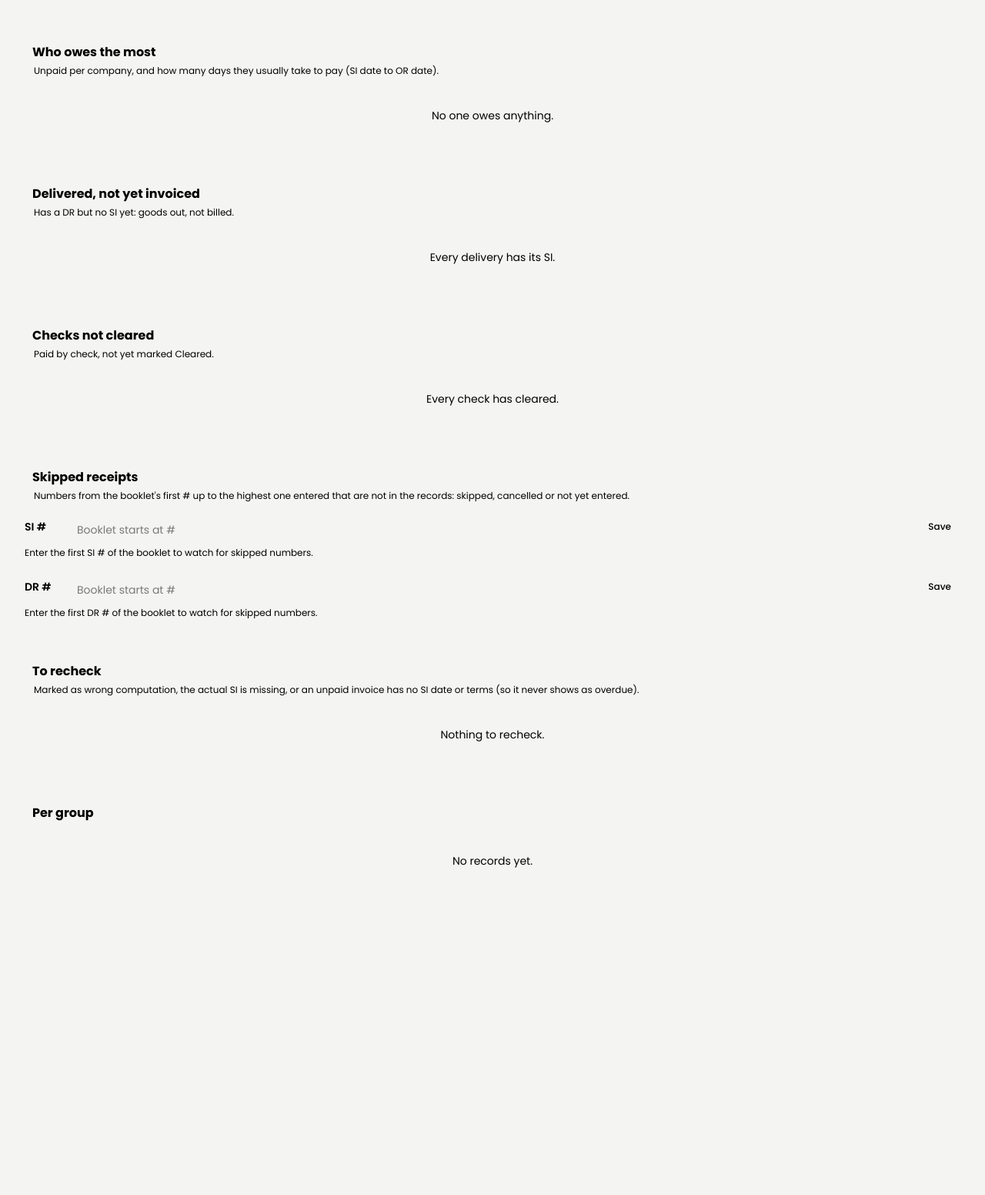
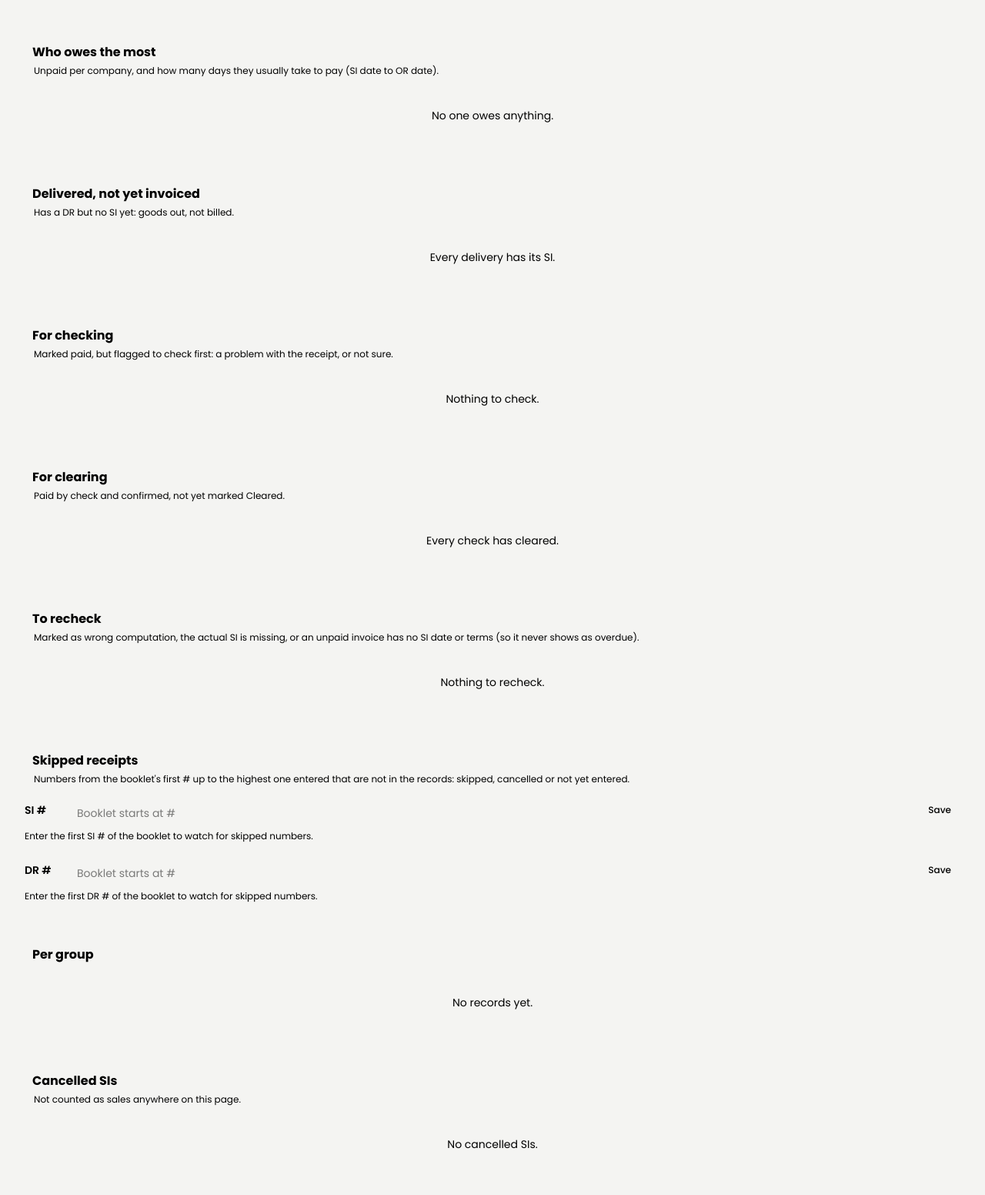
Before and after one commit to gabbygab18/sahara-accounting, a Laravel app: page /dashboard in a window 1280 px wide. Shown: the part 1531-3083 px from the top of the page at 77% size. Before the commit the page ends 2658 px from the top, so only its background shows below. Run offline with Laravel 12, Linux system fonts and the light colour scheme; a user stored in the database is signed in; data comes from the database, SQL or seed files in the repository; data that the repository does not hold is empty; style sheets or scripts are compiled from the project's sources; some libraries are stand-ins or nearby versions; some web fonts are replaced.

Commit message:
feat: dashboard lists For checking, For clearing and cancelled SIs apart

```diff
--- a/app/Http/Controllers/DashboardController.php
+++ b/app/Http/Controllers/DashboardController.php
@@ -12,9 +12,9 @@ use Inertia\Inertia;
 use Inertia\Response;
 
 /**
- * What needs doing: money to collect (by how late, by company), payments to confirm, checks not yet cleared, deliveries not
+ * What needs doing: money to collect (by how late, by company), payments flagged for checking, checks not yet cleared, deliveries not
  * yet invoiced, invoices missing their due date, skipped SI / DR numbers; billed vs collected per month; paid / unpaid
- * overall and per group. Filtered by group and date.
+ * overall and per group; cancelled SIs apart. Filtered by group and date.
  */
 class DashboardController extends Controller
 {
@@ -25,13 +25,13 @@ class DashboardController extends Controller
         }
         $filters = $request->validate(['company' => ['nullable', 'string'], 'from' => ['nullable', 'date'], 'to' => ['nullable', 'date']]);
         // ponytail: every record loaded once and summed in PHP (due dates differ per SQL dialect); fine into the tens of thousands
-        $records = Record::query()
-            ->where('si_cancelled', false) // a cancelled SI is no sale
+        $inRange = Record::query()
             ->when($filters['company'] ?? null, fn ($q, $c) => $q->where('company', $c))
             // Dated by the invoice, or by the DR while there is no invoice yet (as in Records).
             ->when($filters['from'] ?? null, fn ($q, $d) => $q->whereRaw('COALESCE(si_date, dr_date) >= ?', [$d]))
             ->when($filters['to'] ?? null, fn ($q, $d) => $q->whereRaw('COALESCE(si_date, dr_date) <= ?', [$d]))
-            ->get(['id', 'company', 'sold_to', 'project', 'si_number', 'dr_number', 'dr_date', 'po_number', 'si_date', 'counter_date', 'terms_days', 'amount', 'paid', 'paid_confirmed', 'cash', 'si_missing', 'wrong_computation', 'check_number', 'check_date', 'check_cleared', 'or_date']);
+            ->get(['si_cancelled', 'id', 'company', 'sold_to', 'project', 'si_number', 'dr_number', 'dr_date', 'po_number', 'si_date', 'counter_date', 'terms_days', 'amount', 'paid', 'paid_confirmed', 'cash', 'si_missing', 'wrong_computation', 'check_number', 'check_date', 'check_cleared', 'or_date']);
+        [$cancelled, $records] = $inRange->partition('si_cancelled'); // a cancelled SI is no sale: listed apart
         $sum = fn ($rows) => [
             'count' => $rows->count(),
             'paid' => round($rows->filter(fn ($r) => $r->payment() === 'paid')->sum('amount'), 2),
@@ -42,7 +42,8 @@ class DashboardController extends Controller
         $brief = fn (Record $r) => $r->only('id', 'company', 'sold_to', 'project', 'si_number', 'dr_number', 'po_number', 'amount');
         $unpaid = $records->where('paid', false);
         $paidOn = fn (Record $r) => $r->or_date ?? $r->check_date; // the OR, else the check (or the cash)
-        $uncleared = $records->filter(fn ($r) => $r->paid && ! $r->cash && ! $r->check_cleared && ($r->check_number || $r->check_date));
+        $checking = $records->filter(fn ($r) => $r->payment() === 'checking'); // flagged: a problem with the receipt, or not sure
+        $uncleared = $records->filter(fn ($r) => $r->payment() === 'paid' && ! $r->cash && ! $r->check_cleared && ($r->check_number || $r->check_date));
         $notInvoiced = $records->filter(fn ($r) => $r->dr_number && ! $r->si_number);
         $noDue = $records->filter->missing(); // computed wrong, the actual SI lost, or unpaid without an SI date or terms
 
@@ -54,7 +55,6 @@ class DashboardController extends Controller
                 'billed' => round($records->filter(fn ($r) => $r->si_date?->isSameMonth(today()))->sum('amount'), 2),
                 'collected' => round($records->filter(fn ($r) => $r->paid && $paidOn($r)?->isSameMonth(today()))->sum('amount'), 2),
             ],
-            'checkingCount' => $records->filter(fn ($r) => $r->payment() === 'checking')->count(),
             'aging' => collect(Record::AGING)->map(function ($bucket, $key) use ($unpaid, $brief) {
                 $rows = $unpaid->filter(fn ($r) => $r->age() === $key);
 
@@ -85,6 +85,16 @@ class DashboardController extends Controller
                 'count' => $noDue->count(),
                 'rows' => $noDue->sortByDesc('id')->take(15)
                     ->map(fn (Record $r) => [...$brief($r), 'missing' => $r->missing()])->values(),
+            ],
+            'checking' => [
+                'count' => $checking->count(),
+                'rows' => $checking->sortByDesc('id')->take(15)
+                    ->map(fn (Record $r) => [...$brief($r), ...$r->only('cash', 'check_number')])->values(),
+            ],
+            'cancelled' => [
+                'count' => $cancelled->count(),
+                'amount' => round($cancelled->sum('amount'), 2),
+                'rows' => $cancelled->sortByDesc('id')->take(15)->map($brief)->values(),
             ],
             'uncleared' => [
                 'count' => $uncleared->count(),
--- a/app/Http/Controllers/RecordController.php
+++ b/app/Http/Controllers/RecordController.php
@@ -22,7 +22,7 @@ class RecordController extends Controller
     private const FILTERS = ['q', 'in', 'company', 'project', 'delivery', 'payment', 'from', 'to', 'show', 'order'];
 
     /** ?show= lists from the summary: an unpaid age group (Record::AGING), or delivered but not yet invoiced. */
-    public const SHOWS = ['not-invoiced' => 'Delivered, not yet invoiced', 'missing' => 'To recheck (wrong computation, or no actual SI, SI date or terms)', 'uncleared' => 'Checks not cleared'];
+    public const SHOWS = ['not-invoiced' => 'Delivered, not yet invoiced', 'missing' => 'To recheck (wrong computation, or no actual SI, SI date or terms)', 'uncleared' => 'For clearing (checks not cleared)', 'cancelled' => 'Cancelled SIs'];
 
     public function index(Request $request): Response
     {
@@ -214,6 +214,7 @@ class RecordController extends Controller
             ->when($request->to, fn ($q, $d) => $q->whereRaw('COALESCE(si_date, dr_date) <= ?', [$d]))
             ->when($request->show === 'not-invoiced', fn ($q) => $q->whereNotNull('dr_number')->whereNull('si_number'))
             ->when($request->show === 'uncleared', fn ($q) => $q->uncleared())
+            ->when($request->show === 'cancelled', fn ($q) => $q->where('si_cancelled', true))
             ->when($request->show === 'missing', fn ($q) => $q->whereIn('id', Record::get(['id', 'paid', 'si_date', 'counter_date', 'terms_days', 'si_missing', 'si_cancelled', 'wrong_computation'])
                 ->filter->missing()->modelKeys()))
             // ponytail: due dates are worked out in PHP (date maths differs per SQL dialect); fine into the tens of thousands
--- a/app/Models/Record.php
+++ b/app/Models/Record.php
@@ -236,7 +236,8 @@ class Record extends Model
     /** Paid by check, not yet cleared. */
     public function scopeUncleared(Builder $q): void
     {
-        $q->where('paid', true)->where('cash', false)->where('check_cleared', false)
+        // Confirmed paid only: one still For checking shows there, not For clearing.
+        $q->where('paid', true)->where('paid_confirmed', true)->where('cash', false)->where('check_cleared', false)
             ->where(fn ($q) => $q->whereNotNull('check_number')->orWhereNotNull('check_date'));
     }
 
--- a/resources/js/pages/dashboard.tsx
+++ b/resources/js/pages/dashboard.tsx
@@ -52,7 +52,8 @@ interface Props {
     groups: string[];
     totals: Sums;
     month: { billed: number; collected: number };
-    checkingCount: number;
+    checking: { count: number; rows: (Brief & { cash: boolean; check_number: string | null })[] };
+    cancelled: { count: number; amount: number; rows: Brief[] };
     aging: { key: string; label: string; count: number; amount: number; top: (Brief & { late: number | null })[] }[];
     debtors: { name: string; group: string; unpaid: number; overdue: number; count: number; days: number | null }[];
     trend: Month[];
@@ -328,7 +329,8 @@ export default function Dashboard({
     groups,
     totals,
     month,
-    checkingCount,
+    checking,
+    cancelled,
     aging,
     collect,
     debtors,
@@ -366,15 +368,15 @@ export default function Dashboard({
             href: scoped({ payment: 'checking' }),
             icon: <Eye />,
             cls: 'from-sky-400 to-sky-600 text-white',
-            hint: checkingCount ? `${plural(checkingCount, 'payment')} to confirm` : 'Nothing to confirm',
+            hint: checking.count ? `${plural(checking.count, 'payment')} to check` : 'Nothing to check',
         },
         {
-            label: 'Checks not cleared',
+            label: 'For clearing',
             value: uncleared.amount,
             href: '#checks',
             icon: <AlarmClock />,
             cls: 'from-amber-400 to-amber-600 text-white',
-            hint: plural(uncleared.count, 'check'),
+            hint: `${plural(uncleared.count, 'check')} not cleared`,
         },
         {
             label: 'Collected this month',
@@ -637,11 +639,40 @@ export default function Dashboard({
                 </ul>
             </Card>
 
-            <Card id="checks" className="min-w-0 scroll-mt-20 xl:col-span-7">
+            <Card className="min-w-0 xl:col-span-6">
                 <CardTitle
                     hint={
                         <>
-                            Paid by check, not yet marked Cleared.{' '}
+                            Marked paid, but flagged to check first: a problem with the receipt, or not sure.{' '}
+                            {checking.count > 0 && (
+                                <Link href={scoped({ payment: 'checking' })} className="text-primary font-medium hover:underline">
+                                    See all {fmt(checking.count)} to confirm
+                                </Link>
+                            )}
+                        </>
+                    }
+                >
+                    For checking
+                </CardTitle>
+                <ul className="divide-y">
+                    {checking.rows.length === 0 && <Empty>Nothing to check.</Empty>}
+                    {checking.rows.map((r) => (
+                        <Row
+                            key={r.id}
+                            r={r}
+                            sub={[r.sold_to, r.project].filter(Boolean).join(' · ') || 'No company'}
+                            note={r.cash ? 'Cash' : r.check_number ? `Check ${r.check_number}` : 'Paid'}
+                            noteCls="text-sky-600"
+                        />
+                    ))}
+                </ul>
+            </Card>
+
+            <Card id="checks" className="min-w-0 scroll-mt-20 xl:col-span-6">
+                <CardTitle
+                    hint={
+                        <>
+                            Paid by check and confirmed, not yet marked Cleared.{' '}
                             {uncleared.count > 0 && (
                                 <Link href={scoped({ show: 'uncleared' })} className="text-primary font-medium hover:underline">
                                     See all {fmt(uncleared.count)} to tick the cleared ones
@@ -650,7 +681,7 @@ export default function Dashboard({
                         </>
                     }
                 >
-                    Checks not cleared
+                    For clearing
                 </CardTitle>
                 <ul className="divide-y">
                     {uncleared.rows.length === 0 && <Empty>Every check has cleared.</Empty>}
@@ -666,17 +697,7 @@ export default function Dashboard({
                 </ul>
             </Card>
 
-            <Card className="min-w-0 xl:col-span-5">
-                <CardTitle hint="Numbers from the booklet's first # up to the highest one entered that are not in the records: skipped, cancelled or not yet entered.">
-                    Skipped receipts
-                </CardTitle>
-                <div className="space-y-5">
-                    <Skipped doc="si" label="SI #" gaps={skipped.si} />
-                    <Skipped doc="dr" label="DR #" gaps={skipped.dr} />
-                </div>
-            </Card>
-
-            <Card className="min-w-0 xl:col-span-5">
+            <Card className="min-w-0 xl:col-span-7">
                 <CardTitle
                     hint={
                         <>
@@ -704,6 +725,16 @@ export default function Dashboard({
                         />
                     ))}
                 </ul>
+            </Card>
+
+            <Card className="min-w-0 xl:col-span-5">
+                <CardTitle hint="Numbers from the booklet's first # up to the highest one entered that are not in the records: skipped, cancelled or not yet entered.">
+                    Skipped receipts
+                </CardTitle>
+                <div className="space-y-5">
+                    <Skipped doc="si" label="SI #" gaps={skipped.si} />
+                    <Skipped doc="dr" label="DR #" gaps={skipped.dr} />
+                </div>
             </Card>
 
             <Card className="min-w-0 xl:col-span-7">
@@ -740,6 +771,35 @@ export default function Dashboard({
                     ))}
                 </ul>
             </Card>
+
+            <Card className="min-w-0 xl:col-span-5">
+                <CardTitle
+                    hint={
+                        <>
+                            Not counted as sales anywhere on this page.{' '}
+                            {cancelled.count > 0 && (
+                                <Link href={scoped({ show: 'cancelled' })} className="text-primary font-medium hover:underline">
+                                    See all {fmt(cancelled.count)}
+                                </Link>
+                            )}
+                        </>
+                    }
+                >
+                    Cancelled SIs
+                </CardTitle>
+                <ul className="divide-y">
+                    {cancelled.rows.length === 0 && <Empty>No cancelled SIs.</Empty>}
+                    {cancelled.rows.map((r) => (
+                        <Row
+                            key={r.id}
+                            r={r}
+                            sub={[r.sold_to, r.project].filter(Boolean).join(' · ') || 'No company'}
+                            note="Cancelled"
+                            noteCls="text-muted-foreground"
+                        />
+                    ))}
+                </ul>
+            </Card>
         </div>
     );
 }
--- a/resources/js/pages/records/index.tsx
+++ b/resources/js/pages/records/index.tsx
@@ -44,8 +44,8 @@ const SEARCH_IN = [
     { value: 'dr', label: 'DR #' },
 ];
 
-// Paid by check that has not cleared yet: "For clearing" until it is marked Cleared.
-const clearing = (r: AccountingRecord) => r.paid && !r.cash && !r.check_cleared && !!(r.check_number || r.check_date);
+// Paid by check (and confirmed) that has not cleared yet: "For clearing" until it is marked Cleared.
+const clearing = (r: AccountingRecord) => r.paid && r.paid_confirmed && !r.cash && !r.check_cleared && !!(r.check_number || r.check_date);
 
 const DELIVERY_VARIANT: Record<string, 'success' | 'warning' | 'secondary'> = { Delivered: 'success', Partial: 'warning' };
 
@@ -336,7 +336,7 @@ export default function Records({
                                     <Badge size="sm" variant="secondary">
                                         Cancelled
                                     </Badge>
-                                ) : r.paid && r.paid_confirmed && clearing(r) ? (
+                                ) : clearing(r) ? (
                                     <span className="flex flex-wrap items-center gap-1.5">
                                         <Badge size="sm" variant="warning">
                                             For clearing
```
Also changed, not shown: tests/Feature/RecordTest.php (+14 -6 lines).
